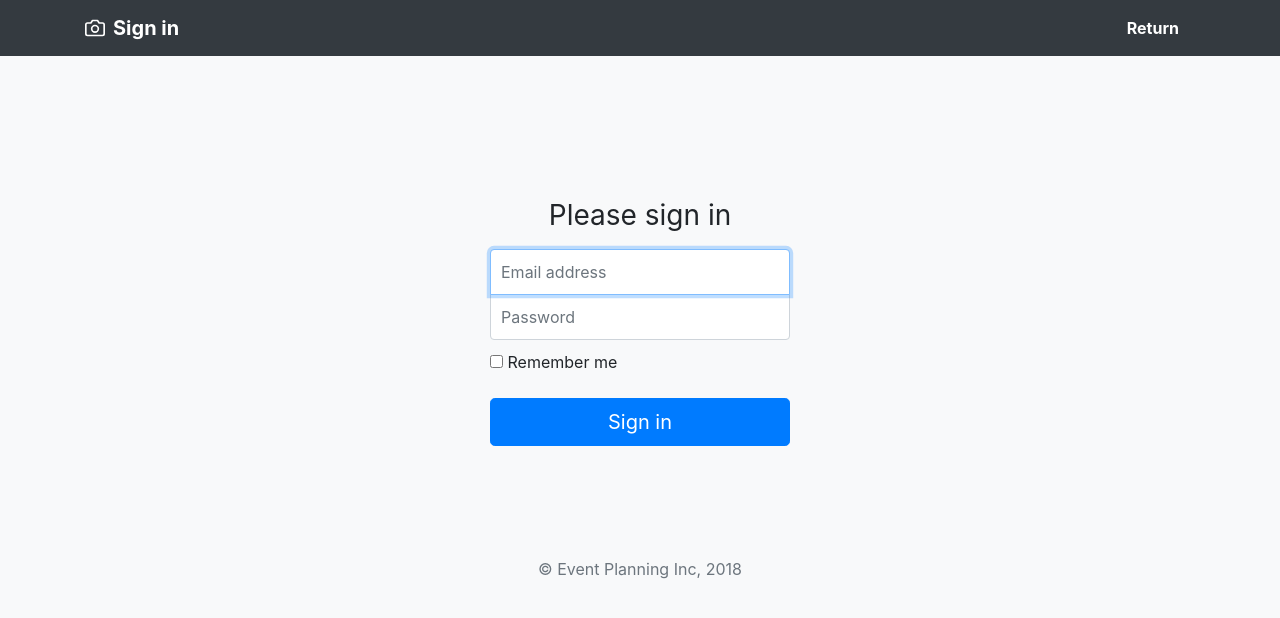
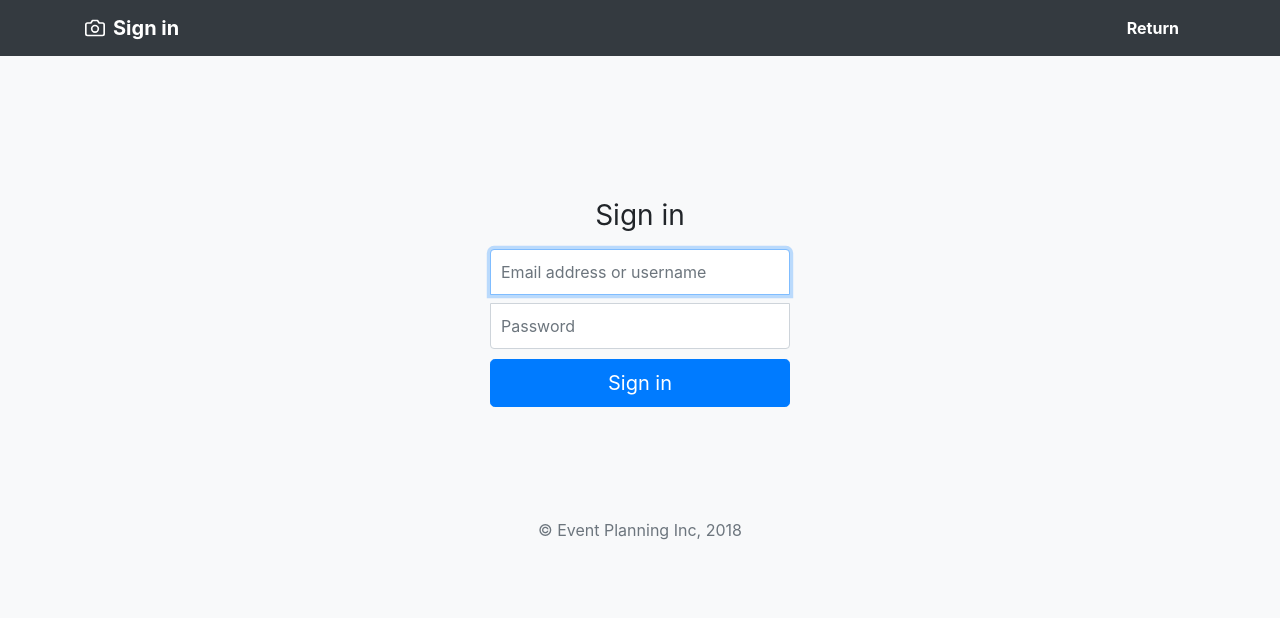
Before and after one commit to bidiu/the-host, a website: page app/assets/html/sign_in.html in a window 1280 px wide. Drawn offline with nearby package versions, Linux system fonts and the light colour scheme.

Commit message:
add component css

```diff
--- /dev/null
+++ b/app/assets/css/components.css
@@ -0,0 +1,3 @@
+/*
+ * all react components' css is here
+ */
--- a/app/assets/css/sign_in.css
+++ b/app/assets/css/sign_in.css
@@ -55,3 +55,7 @@ body {
   text-align: center;
 
 }
+
+.signin-email {
+  margin-bottom: 8px !important;
+}
--- a/app/assets/html/sign_in.html
+++ b/app/assets/html/sign_in.html
@@ -1,17 +1,21 @@
 <!doctype html>
 <html lang="en">
+
 <head>
   <meta charset="utf-8">
   <meta name="viewport" content="width=device-width, initial-scale=1, shrink-to-fit=no">
 
   <!-- Bootstrap core CSS -->
-  <link rel="stylesheet" href="https://stackpath.bootstrapcdn.com/bootstrap/4.1.1/css/bootstrap.min.css" integrity="sha384-WskhaSGFgHYWDcbwN70/dfYBj47jz9qbsMId/iRN3ewGhXQFZCSftd1LZCfmhktB" crossorigin="anonymous">
+  <link rel="stylesheet" href="https://stackpath.bootstrapcdn.com/bootstrap/4.1.1/css/bootstrap.min.css" integrity="sha384-WskhaSGFgHYWDcbwN70/dfYBj47jz9qbsMId/iRN3ewGhXQFZCSftd1LZCfmhktB"
+    crossorigin="anonymous">
+  <link href="/css/components.css" rel="stylesheet">
 
   <!-- Custom styles for this template -->
   <link href="/css/sign_in.css" rel="stylesheet">
 
   <title>Sign in</title>
 </head>
+
 <body class="bg-light">
 
   <header>
@@ -35,16 +39,16 @@
   </header>
 
   <form class="form-signin">
-    <h1 class="h3 mb-3 font-weight-normal h1_form">Please sign in</h1>
+    <h1 class="h3 mb-3 font-weight-normal h1_form">Sign in</h1>
     <label for="inputEmail" class="sr-only">Email address</label>
-    <input type="email" id="inputEmail" class="form-control" placeholder="Email address" required autofocus>
+    <input type="email" id="inputEmail" class="form-control signin-email" placeholder="Email address or username" required autofocus>
     <label for="inputPassword" class="sr-only">Password</label>
     <input type="password" id="inputPassword" class="form-control" placeholder="Password" required>
-    <div class="checkbox mb-3">
+    <!-- <div class="checkbox mb-3">
       <label>
         <input type="checkbox" value="remember-me"> Remember me
       </label>
-    </div>
+    </div> -->
     <button class="btn btn-lg btn-primary btn-block" type="submit">Sign in</button>
   </form>
 
@@ -54,9 +58,12 @@
 
   <!-- Optional JavaScript -->
   <!-- jQuery first, then Popper.js, then Bootstrap JS -->
-  <script src="https://code.jquery.com/jquery-3.3.1.slim.min.js" integrity="sha384-q8i/X+965DzO0rT7abK41JStQIAqVgRVzpbzo5smXKp4YfRvH+8abtTE1Pi6jizo" crossorigin="anonymous"></script>
-  <script src="https://cdnjs.cloudflare.com/ajax/libs/popper.js/1.14.3/umd/popper.min.js" integrity="sha384-ZMP7rVo3mIykV+2+9J3UJ46jBk0WLaUAdn689aCwoqbBJiSnjAK/l8WvCWPIPm49" crossorigin="anonymous"></script>
-  <script src="https://stackpath.bootstrapcdn.com/bootstrap/4.1.1/js/bootstrap.min.js" integrity="sha384-smHYKdLADwkXOn1EmN1qk/HfnUcbVRZyYmZ4qpPea6sjB/pTJ0euyQp0Mk8ck+5T" crossorigin="anonymous"></script>
+  <script src="https://code.jquery.com/jquery-3.3.1.slim.min.js" integrity="sha384-q8i/X+965DzO0rT7abK41JStQIAqVgRVzpbzo5smXKp4YfRvH+8abtTE1Pi6jizo"
+    crossorigin="anonymous"></script>
+  <script src="https://cdnjs.cloudflare.com/ajax/libs/popper.js/1.14.3/umd/popper.min.js" integrity="sha384-ZMP7rVo3mIykV+2+9J3UJ46jBk0WLaUAdn689aCwoqbBJiSnjAK/l8WvCWPIPm49"
+    crossorigin="anonymous"></script>
+  <script src="https://stackpath.bootstrapcdn.com/bootstrap/4.1.1/js/bootstrap.min.js" integrity="sha384-smHYKdLADwkXOn1EmN1qk/HfnUcbVRZyYmZ4qpPea6sjB/pTJ0euyQp0Mk8ck+5T"
+    crossorigin="anonymous"></script>
   <script src="https://unpkg.com/@babel/standalone/babel.min.js"></script>
   <script src="https://unpkg.com/axios/dist/axios.min.js"></script>
   <script crossorigin src="https://unpkg.com/react@16/umd/react.development.js"></script>
@@ -69,4 +76,5 @@
     //  js goes here
   </script>
 </body>
+
 </html>
```
Also changed, not shown: app/assets/html/_template.html (+1 -0 lines), app/assets/html/faqs.html (+2 -1 lines), app/assets/html/home.html (+1 -0 lines), app/assets/html/sign_up.html (+1 -1 lines), app/assets/html/venue.html (+1 -0 lines).
